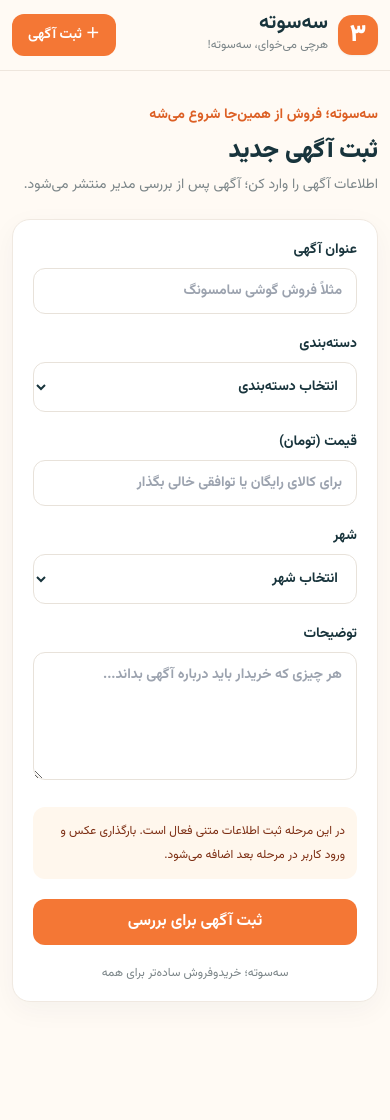
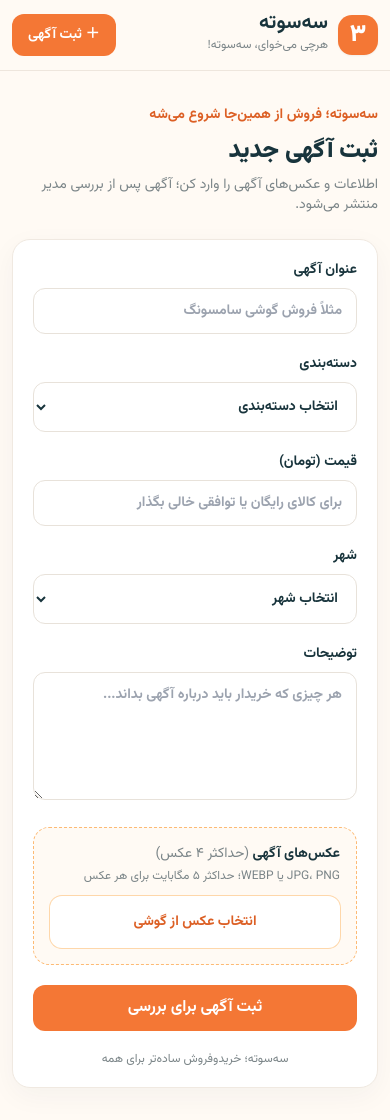
Before and after one commit to 9wfw2kb6t6-ops/iran-classifieds, a Next.js app: page /post-ad in a window 390 px wide. Before the commit the page ends 1034 px from the top, so only its background shows below. Built offline with nearby package versions, Linux system fonts and the light colour scheme.

Commit message:
Add mobile photo picker and previews to ad form

```diff
--- a/app/post-ad/page.tsx
+++ b/app/post-ad/page.tsx
@@ -1,5 +1,5 @@
 "use client";
-import { useState } from "react";
+import { useEffect, useMemo, useState } from "react";
 import Header from "@/components/Header";
 
 const cities = ["تهران","کرج","اصفهان","شیراز","تبریز","رشت","مشهد","اهواز","قم","یزد","کرمانشاه","ارومیه"];
@@ -7,41 +7,63 @@ const categories = ["املاک","خودرو","موبایل و دیجیتال","
 
 export default function PostAd() {
   const [form, setForm] = useState({ title: "", category: "", price_toman: "", city: "", description: "" });
+  const [images, setImages] = useState<File[]>([]);
   const [busy, setBusy] = useState(false);
   const [message, setMessage] = useState("");
   const [error, setError] = useState("");
   const update = (key: keyof typeof form, value: string) => setForm(old => ({ ...old, [key]: value }));
+  const previews = useMemo(() => images.map(file => URL.createObjectURL(file)), [images]);
+  useEffect(() => () => previews.forEach(url => URL.revokeObjectURL(url)), [previews]);
+
+  function chooseImages(files: FileList | null) {
+    if (!files) return;
+    const selected = Array.from(files);
+    if (selected.length + images.length > 4) { setError("حداکثر ۴ عکس می‌توانید انتخاب کنید."); return; }
+    if (selected.some(file => !["image/jpeg", "image/png", "image/webp"].includes(file.type) || file.size > 5 * 1024 * 1024)) {
+      setError("فقط عکس JPG، PNG یا WEBP تا حجم ۵ مگابایت مجاز است."); return;
+    }
+    setError("");
+    setImages(current => [...current, ...selected]);
+  }
 
   async function submit(e: React.FormEvent<HTMLFormElement>) {
     e.preventDefault();
     setBusy(true); setError(""); setMessage("");
     try {
-      const response = await fetch("/api/listings", {
-        method: "POST",
-        headers: { "Content-Type": "application/json" },
-        body: JSON.stringify(form)
-      });
+      const payload = new FormData();
+      Object.entries(form).forEach(([key, value]) => payload.append(key, value));
+      images.forEach(file => payload.append("images", file));
+      const response = await fetch("/api/listings", { method: "POST", body: payload });
       const result = await response.json();
       if (!response.ok) throw new Error(result.error || "ثبت آگهی انجام نشد.");
       setMessage(result.message || "آگهی با موفقیت ثبت شد.");
       setForm({ title: "", category: "", price_toman: "", city: "", description: "" });
+      setImages([]);
     } catch (err) {
       setError(err instanceof Error ? err.message : "ارتباط با سرور برقرار نشد.");
     } finally { setBusy(false); }
   }
 
   return <><Header/><main className="container max-w-3xl py-8">
-    <div className="mb-6"><span className="text-sm font-bold text-brand">سه‌سوته؛ فروش از همین‌جا شروع می‌شه</span><h1 className="mt-2 text-2xl font-black">ثبت آگهی جدید</h1><p className="mt-2 text-sm text-muted">اطلاعات آگهی را وارد کن؛ آگهی پس از بررسی مدیر منتشر می‌شود.</p></div>
+    <div className="mb-6"><span className="text-sm font-bold text-brand">سه‌سوته؛ فروش از همین‌جا شروع می‌شه</span><h1 className="mt-2 text-2xl font-black">ثبت آگهی جدید</h1><p className="mt-2 text-sm text-muted">اطلاعات و عکس‌های آگهی را وارد کن؛ آگهی پس از بررسی مدیر منتشر می‌شود.</p></div>
     <form onSubmit={submit} className="card space-y-5 p-5">
       <label className="block text-sm font-bold">عنوان آگهی<input required minLength={5} maxLength={100} value={form.title} onChange={e=>update("title",e.target.value)} className="field mt-2" placeholder="مثلاً فروش گوشی سامسونگ"/></label>
       <label className="block text-sm font-bold">دسته‌بندی<select required value={form.category} onChange={e=>update("category",e.target.value)} className="field mt-2"><option value="">انتخاب دسته‌بندی</option>{categories.map(x=><option key={x}>{x}</option>)}</select></label>
       <label className="block text-sm font-bold">قیمت (تومان)<input inputMode="numeric" value={form.price_toman} onChange={e=>update("price_toman",e.target.value)} className="field mt-2" placeholder="برای کالای رایگان یا توافقی خالی بگذار"/></label>
       <label className="block text-sm font-bold">شهر<select required value={form.city} onChange={e=>update("city",e.target.value)} className="field mt-2"><option value="">انتخاب شهر</option>{cities.map(x=><option key={x}>{x}</option>)}</select></label>
       <label className="block text-sm font-bold">توضیحات<textarea required minLength={10} maxLength={4000} value={form.description} onChange={e=>update("description",e.target.value)} className="field mt-2 min-h-32" placeholder="هر چیزی که خریدار باید درباره آگهی بداند..."/></label>
-      <div className="rounded-xl bg-orange-50 p-3 text-xs leading-6 text-orange-900">در این مرحله ثبت اطلاعات متنی فعال است. بارگذاری عکس و ورود کاربر در مرحله بعد اضافه می‌شود.</div>
+      <div className="rounded-2xl border border-dashed border-orange-300 bg-orange-50/60 p-4">
+        <div className="font-bold text-sm">عکس‌های آگهی <span className="font-normal text-muted">(حداکثر ۴ عکس)</span></div>
+        <p className="mt-1 text-xs text-muted">JPG، PNG یا WEBP؛ حداکثر ۵ مگابایت برای هر عکس</p>
+        <label className="mt-3 flex cursor-pointer items-center justify-center rounded-xl bg-white px-4 py-4 text-sm font-bold text-brand ring-1 ring-orange-200">
+          انتخاب عکس از گوشی
+          <input type="file" accept="image/jpeg,image/png,image/webp" multiple className="sr-only" onChange={e=>{chooseImages(e.target.files);e.currentTarget.value="";}}/>
+        </label>
+        {previews.length > 0 && <div className="mt-3 grid grid-cols-2 gap-3 sm:grid-cols-4">{previews.map((src,index)=><div key={src} className="relative overflow-hidden rounded-xl border bg-white"><img src={src} alt={"پیش‌نمایش عکس " + (index+1)} className="aspect-square w-full object-cover"/><button type="button" onClick={()=>setImages(current=>current.filter((_,i)=>i!==index))} className="absolute left-2 top-2 rounded-full bg-black/70 px-2 py-1 text-xs text-white">حذف</button></div>)}</div>}
+      </div>
       {error && <p role="alert" className="rounded-xl bg-red-50 p-3 text-sm text-red-700">{error}</p>}
       {message && <p role="status" className="rounded-xl bg-green-50 p-3 text-sm text-green-800">{message}</p>}
-      <button disabled={busy} type="submit" className="btn btn-primary w-full disabled:opacity-60">{busy ? "در حال ثبت..." : "ثبت آگهی برای بررسی"}</button>
+      <button disabled={busy} type="submit" className="btn btn-primary w-full disabled:opacity-60">{busy ? "در حال ثبت آگهی و بارگذاری عکس‌ها..." : "ثبت آگهی برای بررسی"}</button>
       <p className="text-center text-xs text-muted">سه‌سوته؛ خریدوفروش ساده‌تر برای همه</p>
     </form>
   </main></>;
```
